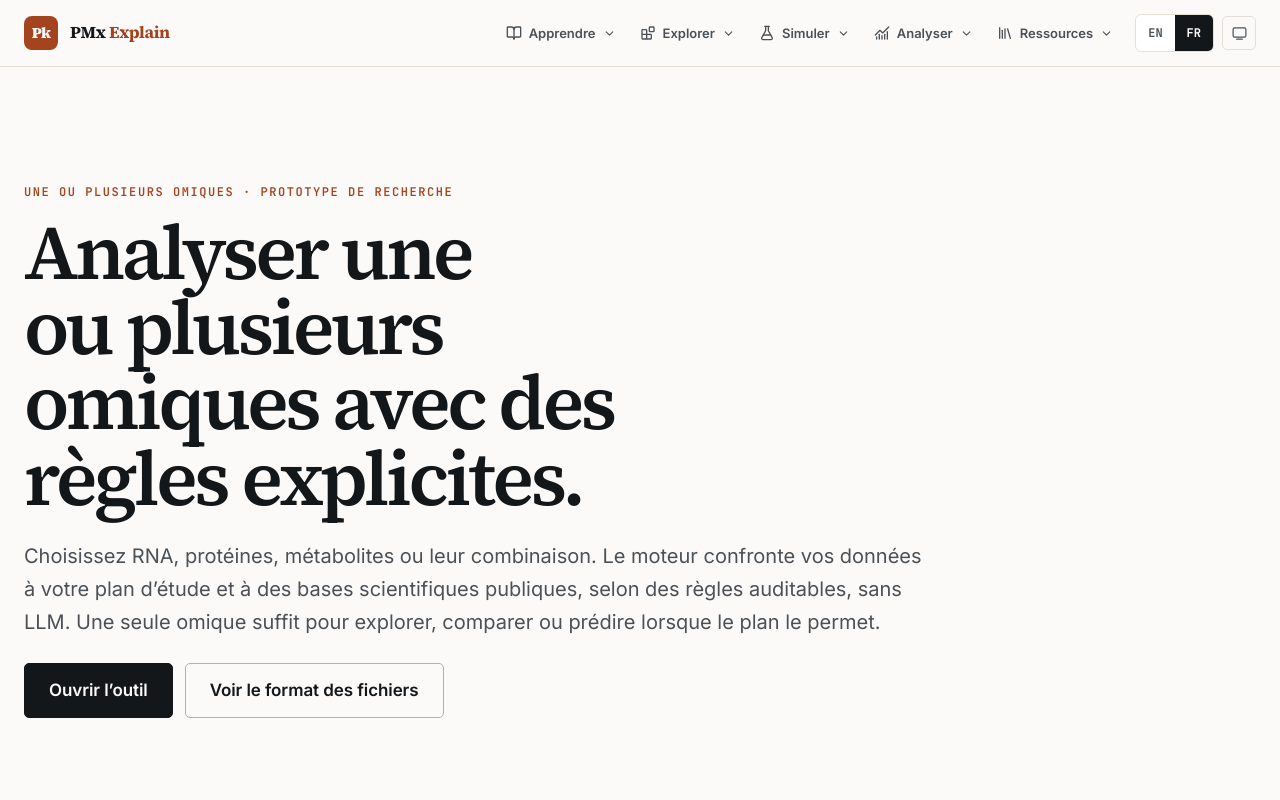
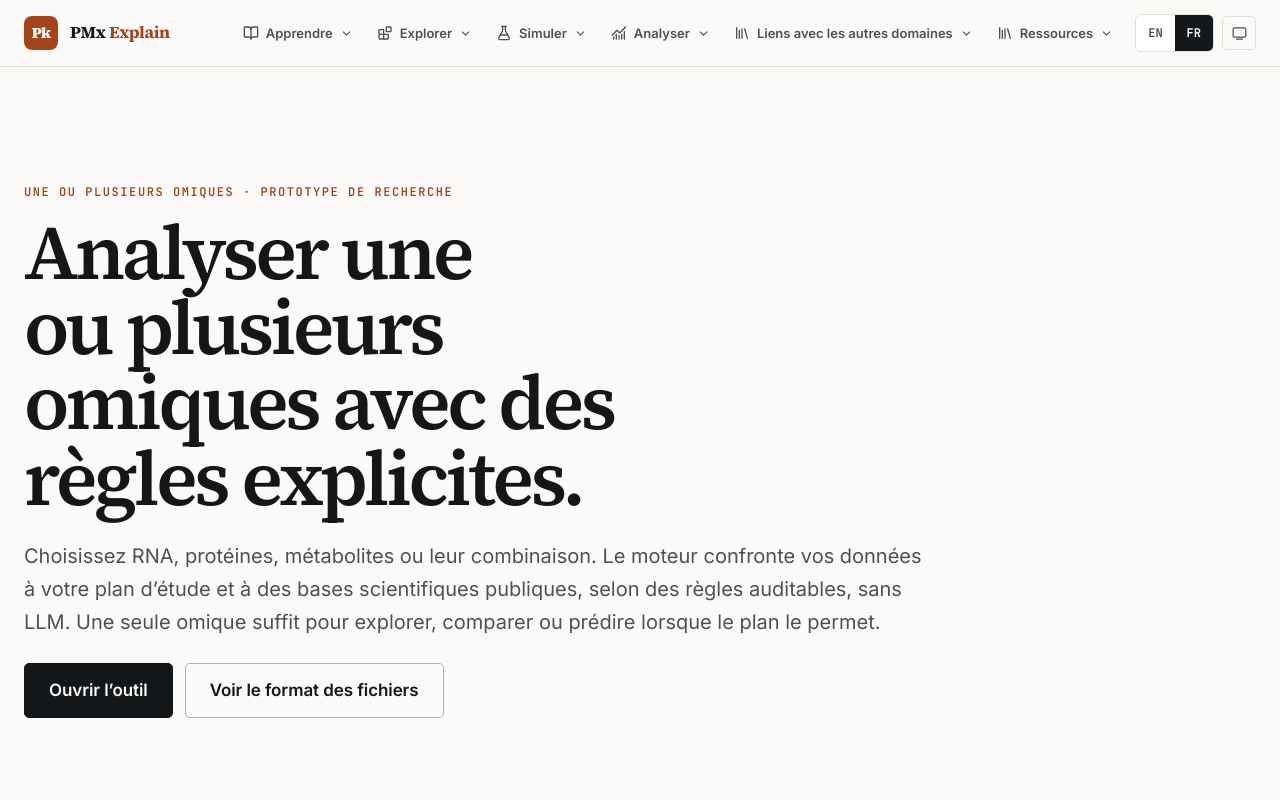
Before and after one commit to rberrah/rberrah.github.io, a SvelteKit app: page /multiomics in a window 1280 px wide. Shown: the top 800 px of the page. Built offline with nearby package versions, Linux system fonts and the light colour scheme.

Commit message:
nav(education): add visible 'Liens avec les autres domaines' menu in FR/EN

```diff
--- a/src/routes/+layout.svelte
+++ b/src/routes/+layout.svelte
@@ -42,6 +42,7 @@
     { href: '/advanced', key: 'advanced', label: $language === 'en' ? 'Advanced Builder' : 'Modélisation avancée' },
     { href: '/playground', key: 'playground', label: copy.nav.playground },
     { href: '/glossaire', key: 'glossary', label: copy.nav.glossary },
+    { href: '/domaines', key: 'cross-domains', label: $language === 'en' ? 'Omics to PK/PD' : 'Des omiques à la PK/PD' },
     { href: '/recherche', key: 'search', label: $language === 'en' ? 'Search' : 'Recherche' },
     { href: '/references', key: 'references', label: $language === 'en' ? 'References' : 'Références' },
     { href: '/a-propos', key: 'about', label: $language === 'en' ? 'About PMx Explain' : 'À propos de PMx Explain' },
@@ -53,6 +54,7 @@
     { key: 'explore', label: $language === 'en' ? 'Explore' : 'Explorer', icon: Blocks, keys: ['translator', 'pk', 'pd', 'covariates', 'ddi', 'advanced'] },
     { key: 'simulate', label: $language === 'en' ? 'Simulate' : 'Simuler', icon: FlaskConical, keys: ['laboratories', 'playground'] },
     { key: 'analyze', label: $language === 'en' ? 'Analyze' : 'Analyser', icon: ChartNoAxesCombined, keys: ['tdm', 'ml', 'other-tools'] },
+    { key: 'connections', label: $language === 'en' ? 'Other disciplines' : 'Liens avec les autres domaines', icon: Library, keys: ['cross-domains'] },
     { key: 'resources', label: $language === 'en' ? 'Resources' : 'Ressources', icon: Library, keys: ['search', 'glossary', 'references', 'about', 'main-site'] }
   ]);
   let objectiveLinks = $derived([...links, { href: '/laboratoires', key: 'laboratories', label: $language === 'en' ? 'Animated laboratories' : 'Laboratoires animés' }]);
```
